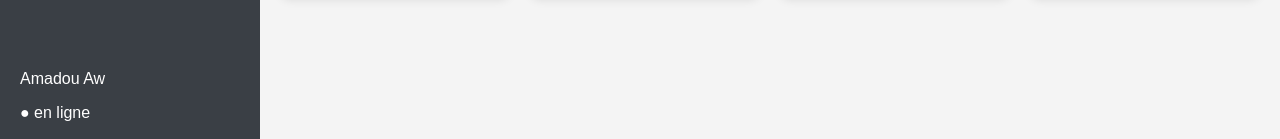
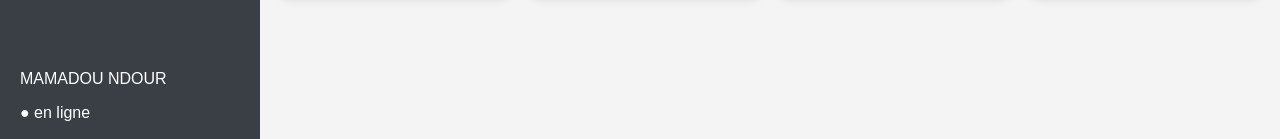
Before and after one commit to ndourmamadou2005-collab/Red-product4, a React (Vite) app: page /hotels in a window 1280 px wide. Shown: the part 658-797 px from the top of the page. Built offline with nearby package versions, Linux system fonts and the light colour scheme; sample sign-in values are in the browser's storage.

Commit message:
Mise à jour du projet

```diff
--- a/src/Sidebar.jsx
+++ b/src/Sidebar.jsx
@@ -15,7 +15,7 @@ function Sidebar() {
       </ul>
 
       <div className="user">
-        <p>Amadou Aw</p>
+        <p>MAMADOU NDOUR</p>
         <span>● en ligne</span>
       </div>
 
```
